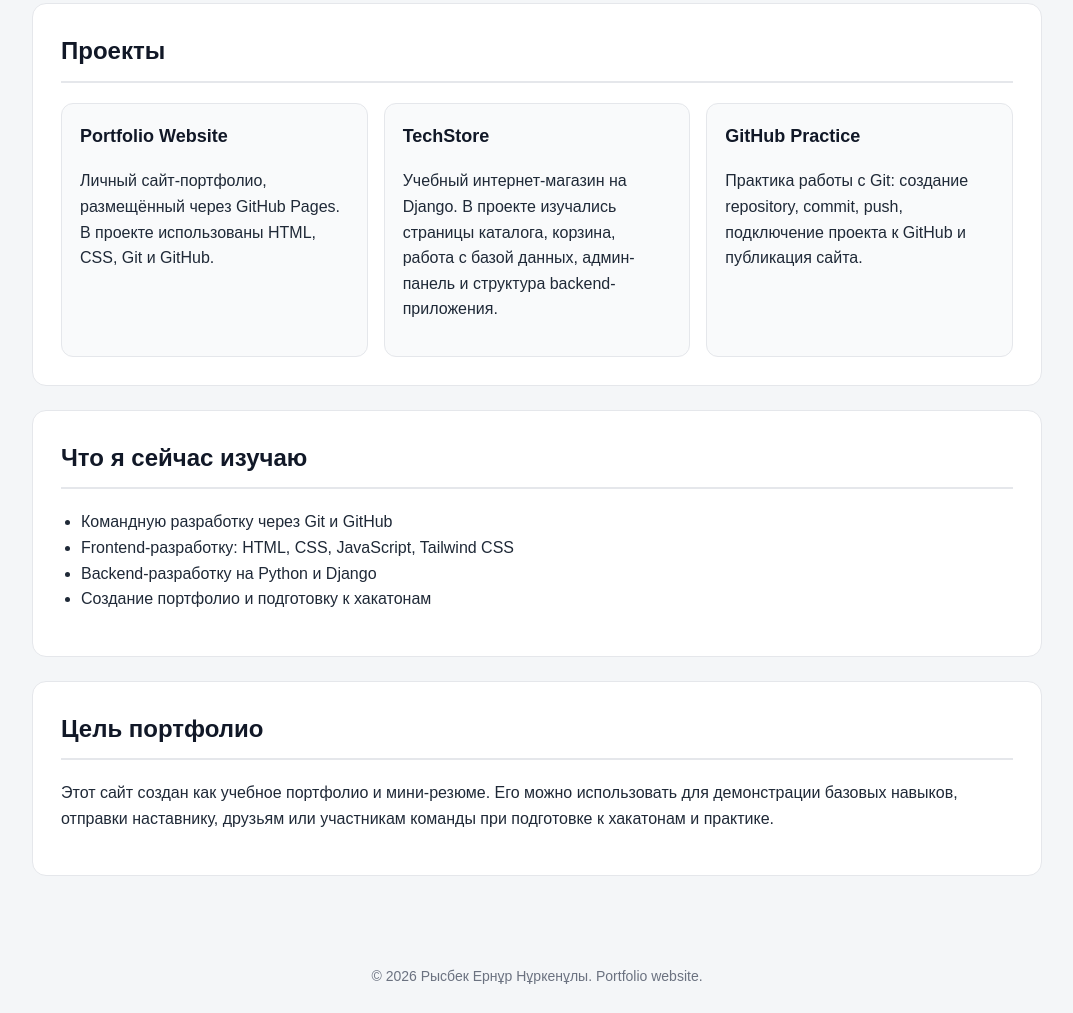
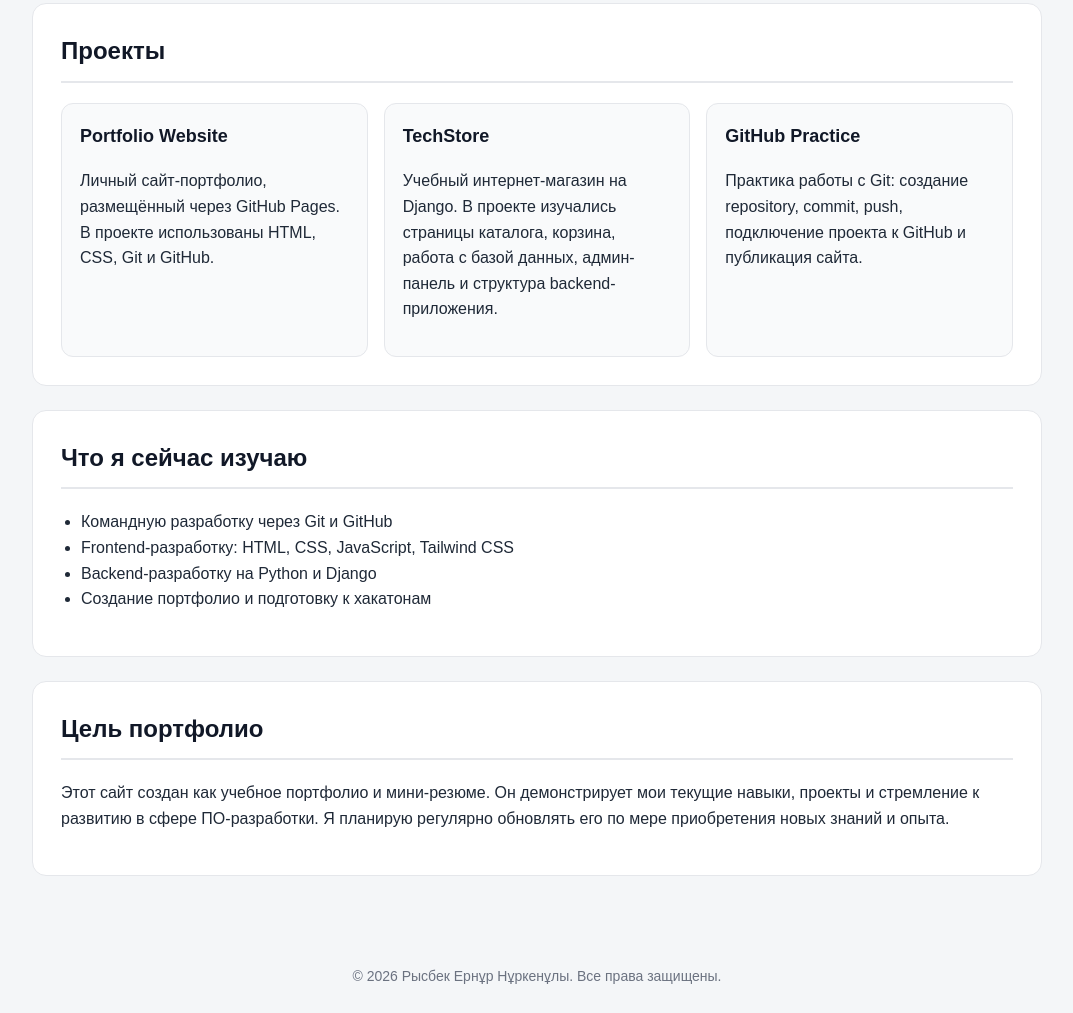
Before and after one commit to Yernur-creator/git-test-site, a plain HTML site: page index.html in a window 1280 px wide. Shown: the part 1249-2262 px from the top of the page, without its empty margins (103-1176 px from the left). Drawn offline with Linux system fonts and the light colour scheme.

Commit message:
update portfolio resume

```diff
--- a/index.html
+++ b/index.html
@@ -262,16 +262,14 @@
     <section class="section">
       <h2>Цель портфолио</h2>
       <p>
-        Этот сайт создан как учебное портфолио и мини-резюме. Его можно использовать
-        для демонстрации базовых навыков, отправки наставнику, друзьям или участникам
-        команды при подготовке к хакатонам и практике.
+        Этот сайт создан как учебное портфолио и мини-резюме. Он демонстрирует мои текущие навыки, проекты и стремление к развитию в сфере ПО-разработки. Я планирую регулярно обновлять его по мере приобретения новых знаний и опыта.
       </p>
     </section>
 
   </main>
 
   <footer>
-    © 2026 Рысбек Ернұр Нұркенұлы. Portfolio website.
+    © 2026 Рысбек Ернұр Нұркенұлы. Все права защищены.
   </footer>
 
 </body>
```
